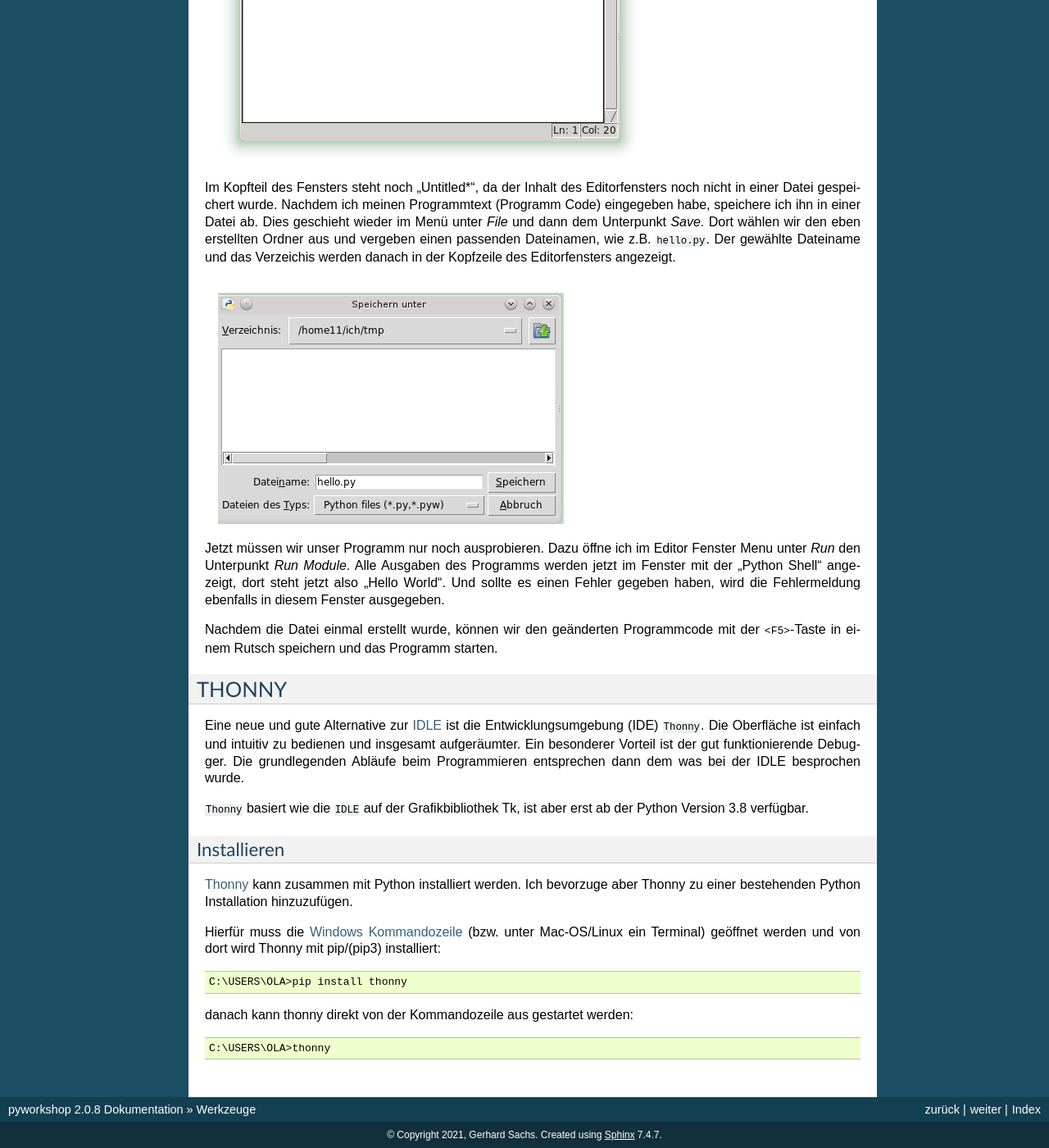
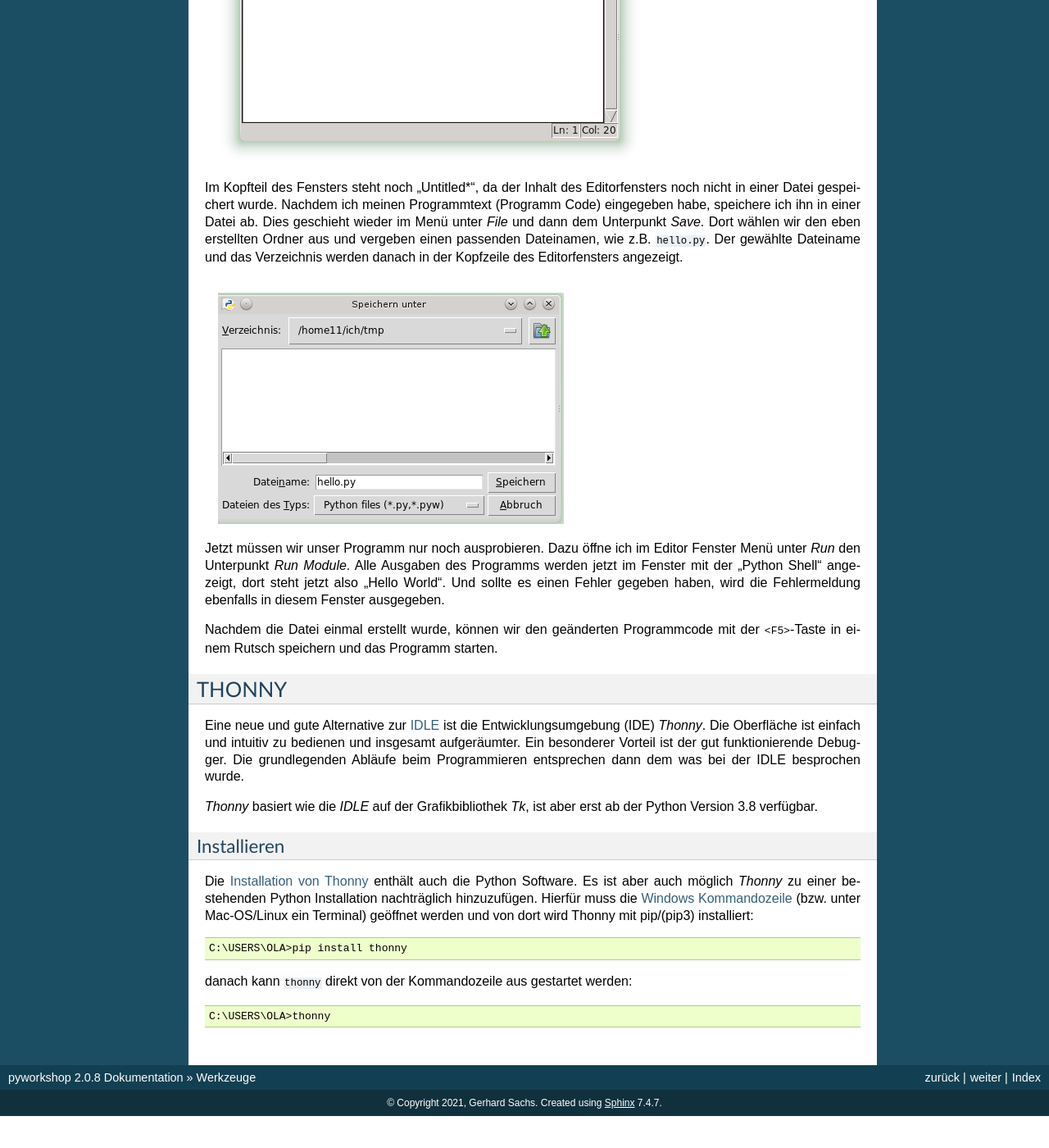
Before and after one commit to gerpark/pyworkshop, a Sphinx documentation site: the page built from docs/source/werkzeuge.rst, in a window 1280 px wide and 1400 px high, scrolled down 1872 px. Shown: the whole window at 82% size. Built offline with Sphinx 7.4.7, drawn with Linux system fonts in a browser that asks for light colours; after the commit the page ends 3233 px from its top, so only the background shows below that.

```diff
--- a/docs/source/format.rst
+++ b/docs/source/format.rst
@@ -56,9 +56,8 @@ Hier noch einige Beispiele:
 
     >>> out = "Ein {0:20s} Wort".format("langes")
 
-    >>> #  Links- und rechtsbündig mit < und >
+    #  Links- und rechtsbündig mit < und >
     >>> out = "Ein {0:>20s} Wort".format("langes")
-
     >>> out = "Zahlen 'sind {0:7d} rechtsbündig'"
 
 
--- a/docs/source/index.rst
+++ b/docs/source/index.rst
@@ -13,7 +13,7 @@ von Gerhard Sachs
 
 Dieses Dokument wird kontinuierlich weiterbearbeitet.
 
-Version 2.10 vom 15. Januar 2024
+Version 2.50 vom 7. April 2024
 
 Und hier noch ein Link mit etwas zu `Python, dem Workshop und meiner Person <http://www.ortrun-dieterich.de/workshop.html>`_ .
 
@@ -30,6 +30,7 @@ Und hier noch ein Link mit etwas zu `Python, dem Workshop und meiner Person <htt
     object/index.rst
     datum.rst
     format.rst
+    conda/index.rst
     db.rst
 
 
--- a/docs/source/werkzeuge.rst
+++ b/docs/source/werkzeuge.rst
@@ -108,14 +108,14 @@ Im Kopfteil des Fensters steht noch „Untitled*“, da der Inhalt des Editorfen
 Nachdem ich meinen Programmtext  (Programm Code) eingegeben habe, speichere ich ihn in einer Datei ab.
 Dies geschieht wieder im Menü unter *File* und dann dem Unterpunkt *Save*. Dort wählen wir den eben erstellten Ordner
 aus und vergeben einen passenden Dateinamen, wie z.B. ``hello.py``.
-Der gewählte Dateiname und das Verzeichis werden danach in der Kopfzeile des Editorfensters angezeigt.
+Der gewählte Dateiname und das Verzeichnis werden danach in der Kopfzeile des Editorfensters angezeigt.
 
 .. figure:: pics/idle_03.png
     :align: left
     :figwidth: 100%
 
 Jetzt müssen wir unser Programm nur noch ausprobieren. Dazu öffne ich im Editor Fenster
-Menu unter *Run* den Unterpunkt *Run Module*.
+Menü unter *Run* den Unterpunkt *Run Module*.
 Alle Ausgaben des Programms werden jetzt im Fenster mit der „Python Shell“ angezeigt, dort steht
 jetzt also "Hello World". Und sollte es einen Fehler gegeben haben,
 wird die Fehlermeldung ebenfalls in diesem Fenster ausgegeben.
@@ -128,21 +128,20 @@ in einem Rutsch speichern und das Programm starten.
 THONNY
 ------
 
-Eine neue und gute Alternative zur :ref:`IDLE<idle>` ist die Entwicklungsumgebung (IDE) ``Thonny``.
+Eine neue und gute Alternative zur :ref:`IDLE<idle>` ist die Entwicklungsumgebung (IDE) `Thonny`.
 Die Oberfläche ist einfach und intuitiv zu bedienen und insgesamt
 aufgeräumter. Ein besonderer Vorteil ist der gut funktionierende Debugger.
 Die grundlegenden Abläufe beim Programmieren entsprechen dann dem was bei der IDLE
 besprochen wurde.
 
-``Thonny`` basiert wie die ``IDLE`` auf der Grafikbibliothek Tk, ist aber
+`Thonny` basiert wie die `IDLE` auf der Grafikbibliothek `Tk`, ist aber
 erst ab der Python Version 3.8 verfügbar.
 
 Installieren
 ^^^^^^^^^^^^
 
-`Thonny <https://thonny.org/>`_ kann zusammen mit Python installiert werden. Ich bevorzuge
-aber Thonny zu einer bestehenden Python Installation hinzuzufügen.
-
+Die `Installation von Thonny <https://thonny.org/>`_  enthält auch die Python Software.
+Es ist aber auch möglich `Thonny` zu einer bestehenden Python Installation nachträglich hinzuzufügen.
 Hierfür muss die :ref:`Windows Kommandozeile <cmd-line>` (bzw. unter Mac-OS/Linux ein Terminal)
 geöffnet werden und von dort wird Thonny mit pip/(pip3) installiert:
 
@@ -150,7 +149,7 @@ geöffnet werden und von dort wird Thonny mit pip/(pip3) installiert:
 
     C:\USERS\OLA>pip install thonny
 
-danach kann thonny direkt von der Kommandozeile aus gestartet werden:
+danach kann ``thonny`` direkt von der Kommandozeile aus gestartet werden:
 
 .. code-block:: text
 
```
Also changed, not shown: other parts of docs/source/format.rst (+1 -1 lines), docs/source/conda/conda.rst (added, +80 -0 lines), docs/source/conda/cprompt.rst (added, +36 -0 lines), docs/source/conda/index.rst (added, +65 -0 lines), docs/source/installation.rst (+9 -3 lines).
